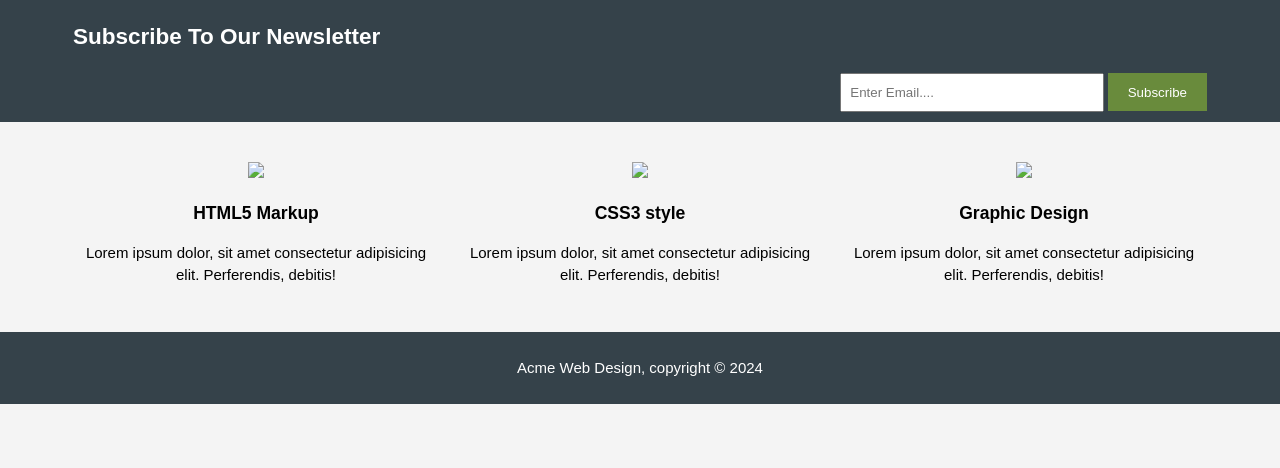
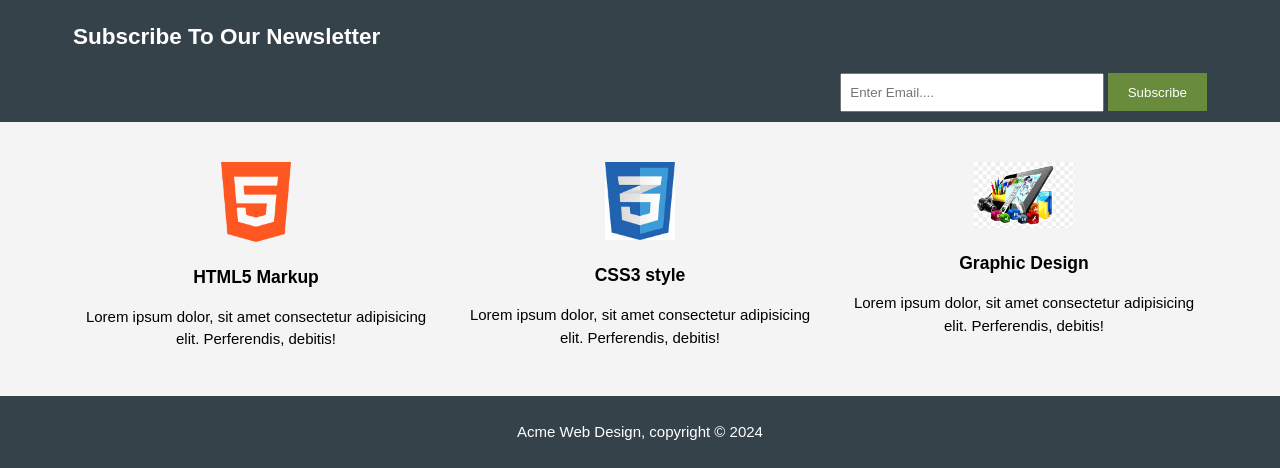
Before and after one commit to sahakira/website--1, a plain HTML site: page index.html in a window 1280 px wide. Shown: the part 372-840 px from the top of the page. Before the commit the page ends 800 px from the top, so only its background shows below. Drawn offline with Linux system fonts and the light colour scheme; the site is published under a folder, as on GitHub Pages, so addresses that start at the root find nothing.

Commit message:
Update index.html

```diff
--- a/index.html
+++ b/index.html
@@ -42,17 +42,17 @@
     <section id="boxes">
         <div class="container">
             <div class="box">
-                <img width="80px" src="/images/html.png">
+                <img width="80px" src="./images/html.png">
                 <h3>HTML5 Markup</h3>
                 <p>Lorem ipsum dolor, sit amet consectetur adipisicing elit. Perferendis, debitis!</p>
             </div>
             <div class="box">
-                <img width="70px" src="/images/css.jpeg">
+                <img width="70px" src="./images/css.jpeg">
                 <h3>CSS3 style</h3>
                 <p>Lorem ipsum dolor, sit amet consectetur adipisicing elit. Perferendis, debitis!</p>
             </div>
             <div class="box">
-                <img width="100px" src="/images/graphic.png">
+                <img width="100px" src="./images/graphic.png">
                 <h3>Graphic Design</h3>
                 <p>Lorem ipsum dolor, sit amet consectetur adipisicing elit. Perferendis, debitis!</p>
             </div>
```
